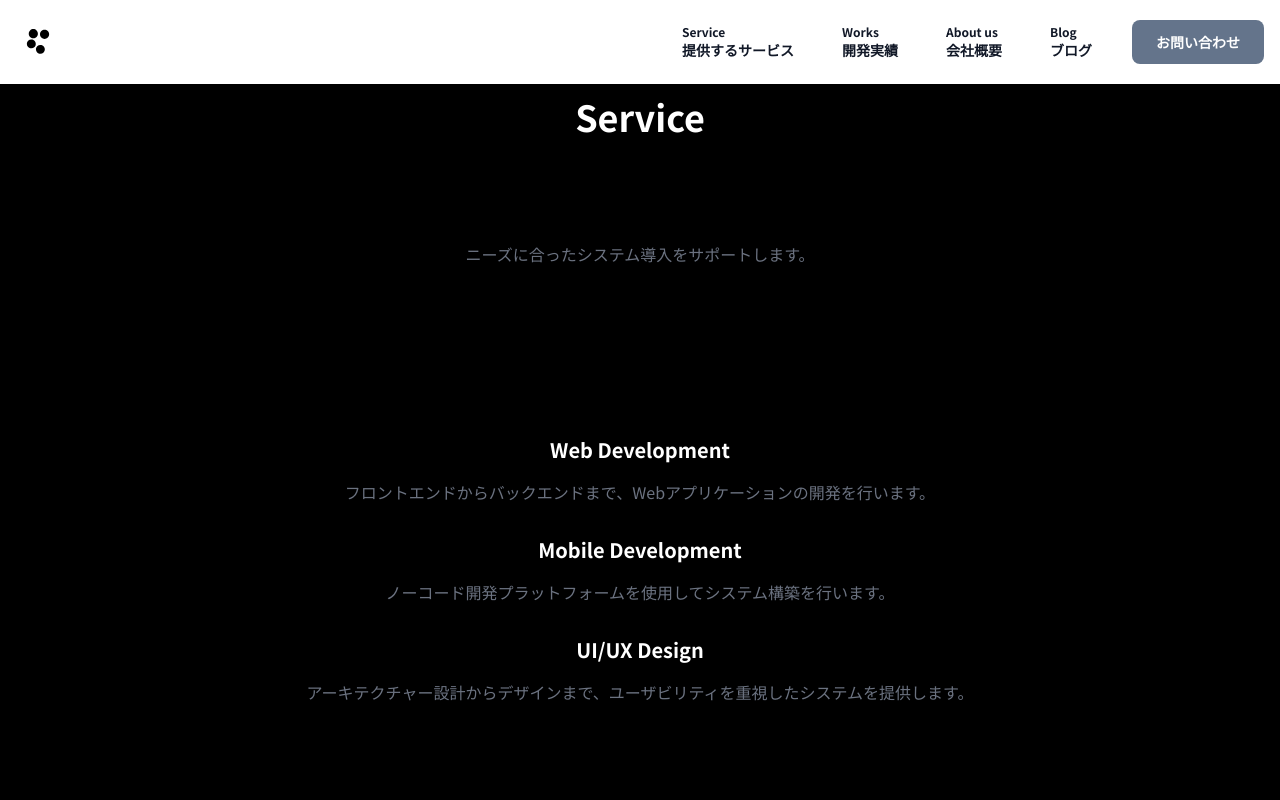
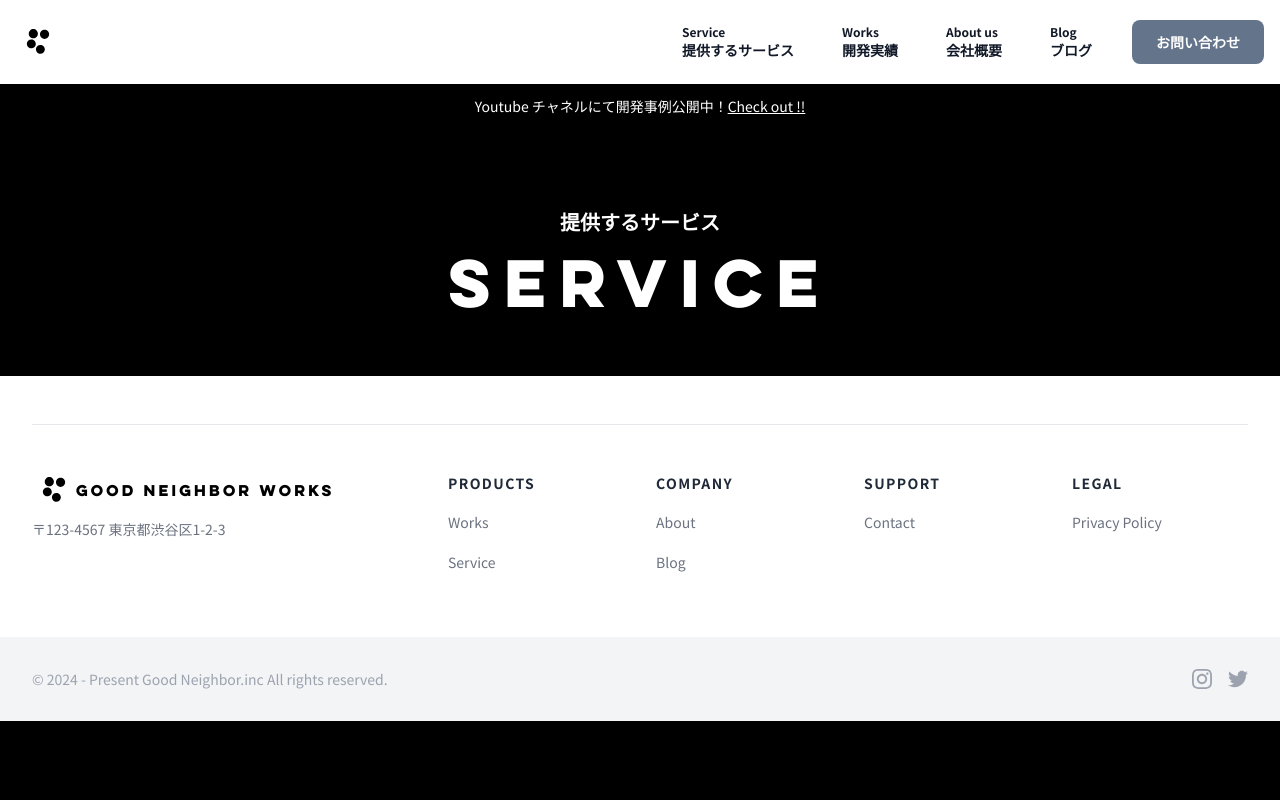
Before and after one commit to dogyearm/corporate-site, a Next.js app: page /service in a window 1280 px wide. Shown: the top 800 px of the page. Built offline with nearby package versions, Linux system fonts and the light colour scheme; a web font is replaced by a local one.

Commit message:
アンカーリンクで対応

```diff
--- a/src/app/blog/page.tsx
+++ b/src/app/blog/page.tsx
@@ -1,9 +1,18 @@
-import Image from "next/image";
+import React from 'react';
+import { lulo } from './../fonts';
 
 export default function Blog() {
   return (
-    <main className="flex min-h-screen flex-col items-center justify-between p-24">
-      <h1 className="text-4xl font-bold text-center">Blog</h1>
+    <main className="mt-32">
+      <section>
+        <div className="mx-auto max-w-screen-xl px-4 py-8 sm:px-6 sm:py-12 lg:px-8 lg:py-16">
+          <div className="mx-auto max-w-lg text-center">
+            <h1 className={`${lulo.className} font-extrabold text-4xl sm:text-6xl md:text-6xl pt-4`}>
+              Blog
+            </h1>
+          </div>
+        </div>
+      </section>
     </main>
   );
 }
--- a/src/app/globals.css
+++ b/src/app/globals.css
@@ -16,6 +16,11 @@
   }
 }
 
+html {
+  scroll-behavior: smooth;
+  scroll-padding-top: 8rem;
+}
+
 body {
   color: rgb(var(--foreground-rgb));
   background: linear-gradient(
--- a/src/app/header.tsx
+++ b/src/app/header.tsx
@@ -1,6 +1,7 @@
 import React from 'react';
 import Link from 'next/link';
 import Image from "next/image";
+import Banner from "./banner";
 
 import { lulo } from './fonts';
 
@@ -16,19 +17,19 @@ export default function Header() {
           <div className="hidden w-full md:block md:w-auto" id="navbar-default">
             <ul className="font-semibold text-sm flex flex-col items-center p-4 md:p-0 mt-4 border border-gray-100 rounded-lg bg-gray-50 md:flex-row md:space-x-8 rtl:space-x-reverse md:mt-0 md:border-0 md:bg-white">
               <li>
-                <a href="/service" className="block py-2 px-3 text-gray-900 rounded hover:bg-gray-100 md:hover:bg-transparent md:border-0 md:hover:text-slate-700 md:px-2">
+                <a href="#service" className="block py-2 px-3 text-gray-900 rounded hover:bg-gray-100 md:hover:bg-transparent md:border-0 md:hover:text-slate-700 md:px-2">
                   <span className="block text-xs">Service</span>
                   提供するサービス
                 </a>
               </li>
               <li>
-                <a href="/works" className="block py-2 px-3 text-gray-900 rounded hover:bg-gray-100 md:hover:bg-transparent md:border-0 md:hover:text-slate-700 md:px-2">
+                <a href="#works" className="block py-2 px-3 text-gray-900 rounded hover:bg-gray-100 md:hover:bg-transparent md:border-0 md:hover:text-slate-700 md:px-2">
                   <span className="block text-xs">Works</span>
                   開発実績
                 </a>
               </li>
               <li>
-                <a href="/about" className="block py-2 px-3 text-gray-900 rounded hover:bg-gray-100 md:hover:bg-transparent md:border-0 md:hover:text-slate-700 md:px-2">
+                <a href="#about" className="block py-2 px-3 text-gray-900 rounded hover:bg-gray-100 md:hover:bg-transparent md:border-0 md:hover:text-slate-700 md:px-2">
                   <span className="block text-xs">About us</span>
                   会社概要
                 </a>
@@ -40,7 +41,7 @@ export default function Header() {
                 </a>
               </li>
               <li>
-                <a href="/contact" className="block rounded-lg bg-slate-500 px-6 py-3 text-center text-sm font-semibold text-white outline-none ring-slate-300 transition duration-100 hover:bg-slate-600 focus-visible:ring active:bg-slate-700">
+                <a href="#contact" className="block rounded-lg bg-slate-500 px-6 py-3 text-center text-sm font-semibold text-white outline-none ring-slate-300 transition duration-100 hover:bg-slate-600 focus-visible:ring active:bg-slate-700">
                   お問い合わせ
                 </a>
               </li>
@@ -48,6 +49,8 @@ export default function Header() {
           </div>
         </div>
       </nav>
+
+      <Banner />
     </header>
   );
 }
--- a/src/app/page.tsx
+++ b/src/app/page.tsx
@@ -1,13 +1,12 @@
 import Image from "next/image";
-import Banner from "./banner";
 
 import { montserrat, lulo } from './fonts';
 
 // カバー画像を gif で表示したい
 export default function Home() {
   return (
-    <main>
-      <section className="relative bg-[url(/hero.gif)] bg-cover bg-center bg-no-repeat" >
+    <main className="mt-32">
+      <section className="relative bg-[url(/hero.gif)] bg-cover bg-center bg-no-repeat">
         <div className="absolute inset-0 bg-gray-900/75 sm:bg-transparent sm:from-gray-900/95 sm:to-gray-900/25"></div>
         <div className="relative mx-auto max-w-screen-xl px-4 py-36 sm:px-6 lg:flex lg:items-center lg:px-8" >
           <div className="mx-auto max-w-xl text-center">
@@ -29,9 +28,7 @@ export default function Home() {
         </div>
       </section>
 
-      <Banner />
-
-      <section>
+      <section id="about">
         <div className="max-w-screen-xl px-4 py-8 sm:px-6 sm:py-12 lg:px-8 lg:py-16">
           <div className="grid grid-cols-1 gap-y-8 lg:grid-cols-2 lg:items-center lg:gap-x-16">
             <div className="mx-auto max-w-lg text-center lg:mx-0 ltr:lg:text-left rtl:lg:text-right">
@@ -246,7 +243,7 @@ export default function Home() {
         </div>
       </section>
 
-      <section className="bg-gray-400 text-white">
+      <section id="service" className="bg-gray-400 text-white">
         <div className="mx-auto max-w-screen-xl px-4 py-8 sm:px-6 sm:py-12 lg:px-8 lg:py-16">
           <div className="mx-auto max-w-lg text-center">
             <p className="mb-4 text-gray-300">提供するサービス</p>
@@ -359,7 +356,7 @@ export default function Home() {
         </div>
       </section>
 
-      <section className="">
+      <section id="works" className="">
         <div className="mx-auto max-w-screen-xl px-4 py-8 sm:px-6 sm:py-12 lg:px-8 lg:py-16">
           <div className="mx-auto max-w-lg text-center">
             <p className="mb-4">開発事例</p>
@@ -473,7 +470,6 @@ export default function Home() {
           </div>
         </div>
       </section>
-
     </main>
   );
 }
--- a/src/app/service/page.tsx
+++ b/src/app/service/page.tsx
@@ -1,30 +1,17 @@
-import Image from "next/image";
+import React from 'react';
+import { lulo } from './../fonts';
 
 export default function Service() {
   return (
-    <main className="flex min-h-screen flex-col items-center justify-between p-24">
-      <h1 className="text-4xl font-bold text-center">Service</h1>
-      <p className="text-gray-500 text-center">
-        ニーズに合ったシステム導入をサポートします。
-      </p>
-      <section className="flex flex-col gap-8 mt-16">
-        <div className="flex flex-col items-center gap-4">
-          <h2 className="text-xl font-bold">Web Development</h2>
-          <p className="text-gray-500 text-center">
-            フロントエンドからバックエンドまで、Webアプリケーションの開発を行います。
-          </p>
-        </div>
-        <div className="flex flex-col items-center gap-4">
-          <h2 className="text-xl font-bold">Mobile Development</h2>
-          <p className="text-gray-500 text-center">
-            ノーコード開発プラットフォームを使用してシステム構築を行います。
-          </p>
-        </div>
-        <div className="flex flex-col items-center gap-4">
-          <h2 className="text-xl font-bold">UI/UX Design</h2>
-          <p className="text-gray-500 text-center">
-            アーキテクチャー設計からデザインまで、ユーザビリティを重視したシステムを提供します。
-          </p>
+    <main className="mt-32">
+      <section>
+        <div className="mx-auto max-w-screen-xl px-4 py-8 sm:px-6 sm:py-12 lg:px-8 lg:py-16">
+          <div className="mx-auto max-w-lg text-center">
+            <p className={`${lulo.className} font-extrabold text-xl sm:text-xl md:text-xl pt-4`}>提供するサービス</p>
+            <h1 className={`${lulo.className} font-extrabold text-4xl sm:text-6xl md:text-6xl pt-4`}>
+              Service
+            </h1>
+          </div>
         </div>
       </section>
     </main>
--- a/src/app/works/page.tsx
+++ b/src/app/works/page.tsx
@@ -1,24 +1,18 @@
-import Image from "next/image";
+import React from 'react';
+import { lulo } from './../fonts';
 
 export default function Works() {
   return (
-    <main className="flex min-h-screen flex-col items-center justify-between p-24">
-      <h1 className="text-4xl font-bold text-center">Works</h1>
-      <section className="flex flex-col gap-8 grid grid-cols-3 gap-4">
-        <article className="group">
-          <img
-            alt=""
-            src="https://images.unsplash.com/photo-1631451095765-2c91616fc9e6?ixlib=rb-1.2.1&ixid=MnwxMjA3fDB8MHxwaG90by1wYWdlfHx8fGVufDB8fHx8&auto=format&fit=crop&w=1770&q=80"
-            className="h-56 w-full rounded-xl object-cover shadow-xl transition group-hover:grayscale-[50%]"
-          />
-
-          <div className="p-4">
-            <a href="#">
-              <h3 className="text-lg font-medium text-gray-900">コーポレートサイト制作事例</h3>
-              <h4 className="text-sm font-light text-gray-500">株式会社サンプル</h4>
-            </a>
+    <main className="mt-32">
+      <section>
+        <div className="mx-auto max-w-screen-xl px-4 py-8 sm:px-6 sm:py-12 lg:px-8 lg:py-16">
+          <div className="mx-auto max-w-lg text-center">
+            <p className={`${lulo.className} font-extrabold text-xl sm:text-xl md:text-xl pt-4`}>開発実績</p>
+            <h1 className={`${lulo.className} font-extrabold text-4xl sm:text-6xl md:text-6xl pt-4`}>
+              Works
+            </h1>
           </div>
-        </article>
+        </div>
       </section>
     </main>
   );
```
Also changed, not shown: src/app/about/page.tsx (+62 -18 lines).
